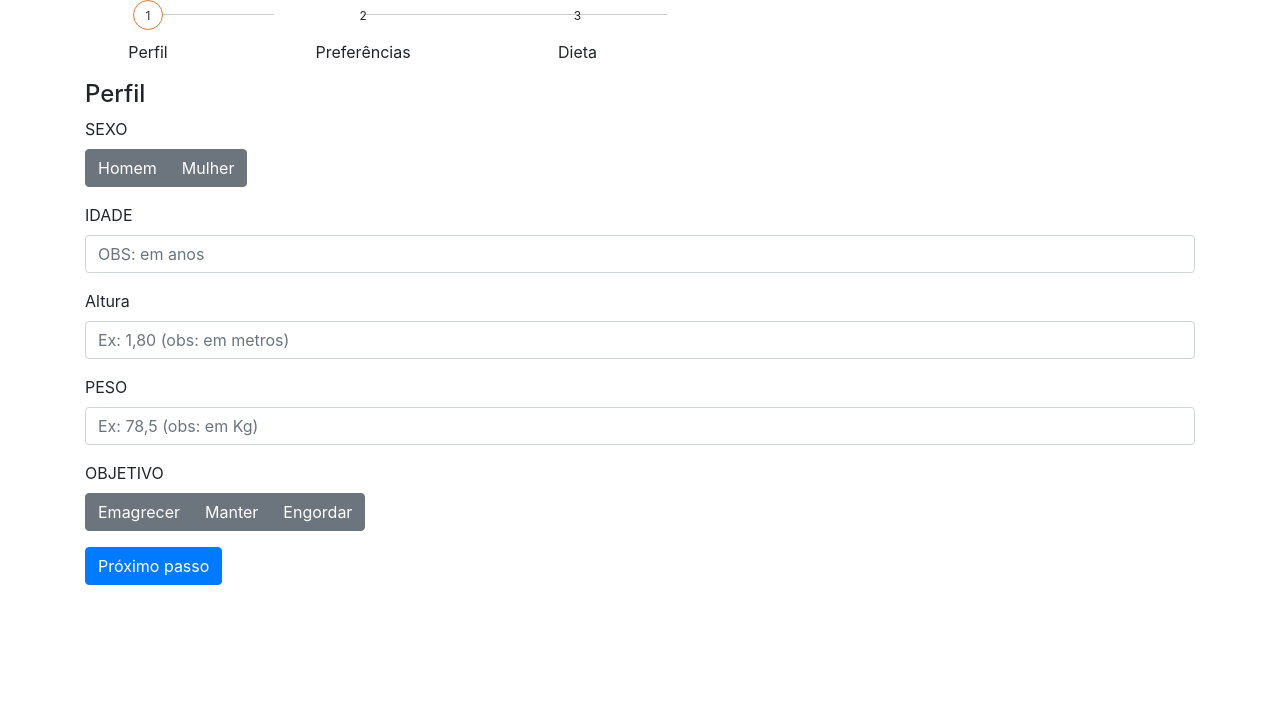
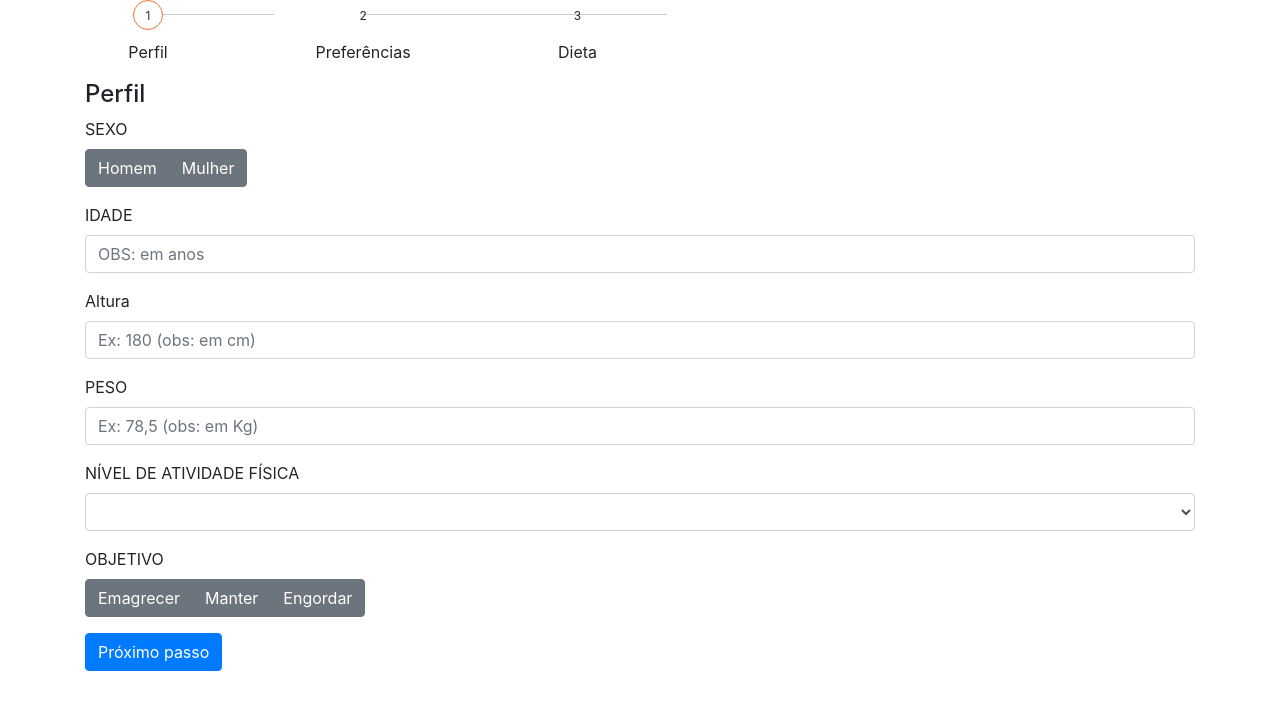
Before and after one commit to ManuelNeto/Intelligent_Diet, an Angular app in the folder intelligenteDiet/: page /home in a window 1280 px wide. Shown: the top 710 px of the page. Built offline with nearby package versions, Linux system fonts and the light colour scheme; what angular-2-dropdown-multiselect would draw is missing.

Commit message:
Adicionar campo para nivel de exercicio fisico na view de registro

```diff
--- a/intelligenteDiet/src/app/register/register.component.html
+++ b/intelligenteDiet/src/app/register/register.component.html
@@ -21,11 +21,20 @@
           </div>
           <div class="form-group">
             <label class="control-label" for="type" translate>Altura</label>
-            <input type="number" id="height" class="form-control" name="height" placeholder="Ex: 1,80 (obs: em metros)" step="0.1" [(ngModel)]="profile.height" #height="ngModel" required/>
+            <input type="number" id="height" class="form-control" name="height" placeholder="Ex: 180 (obs: em cm)" step="0.1" [(ngModel)]="profile.height" #height="ngModel" required/>
           </div>
           <div class="form-group">
             <label class="control-label" for="type" translate>PESO</label>
             <input type="number" id="weight" class="form-control" name="weight" placeholder="Ex: 78,5 (obs: em Kg)" step="0.1" [(ngModel)]="profile.weight" #weight="ngModel" required/>
+          </div>
+          <div class="form-group">
+            <label class="control-label" for="levelOfPhysicalActivity" translate> NÍVEL DE ATIVIDADE FÍSICA </label>
+            <select class="form-control" id="levelOfPhysicalActivity" name="levelOfPhysicalActivity" [(ngModel)]="profile.levelOfPhysicalActivity">
+              <option value="sedentario"> Sedentário </option>
+              <option value="leve"> Exercício físico leve ou desporto 1-3 dias/semana </option>
+              <option value="moderado"> Exercício físico moderado ou desporto 3-5 dias/semana </option>
+              <option value="intenso"> Exercício físico intenso ou desporto 6-7 dias/semana </option>
+            </select>
           </div>
           <div class="form-group">
             <div>
```
